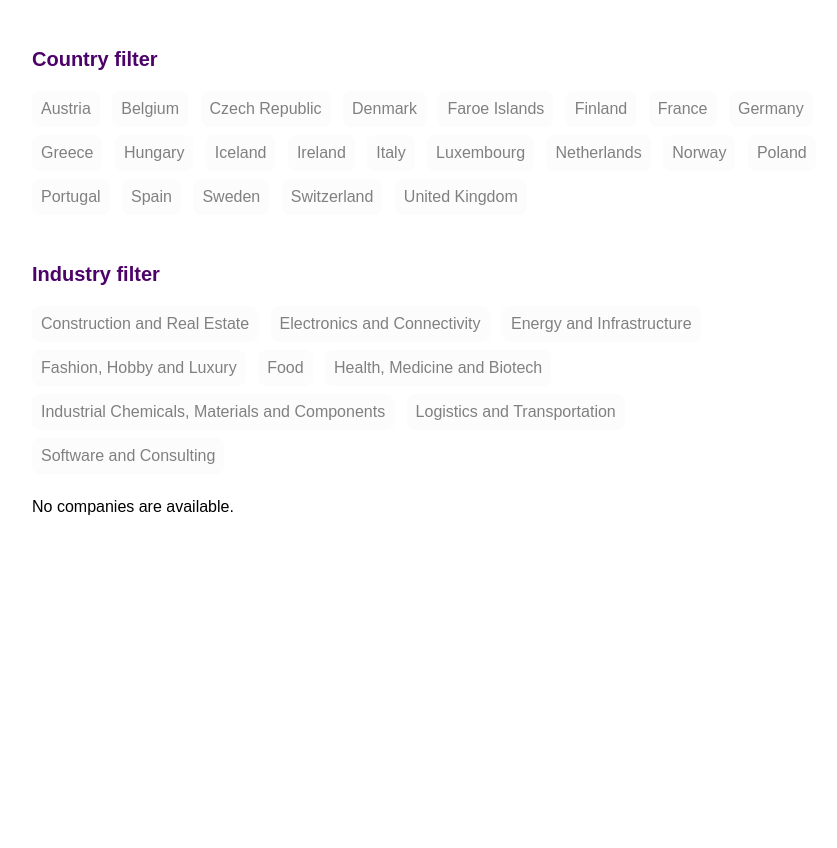
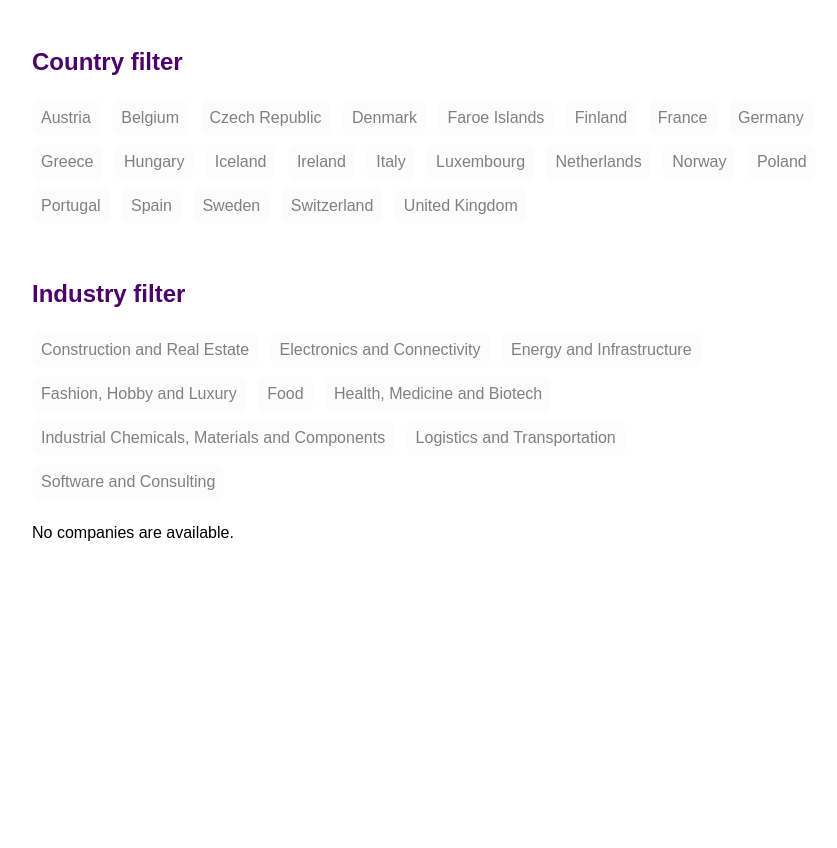
Before and after one commit to topaletti/gems, a Django app: page /database/ in a window 1280 px wide. Shown: the part 72-920 px from the top of the page, without its empty margins (208-1045 px from the left). Run offline with Django 3.2, Linux system fonts and the light colour scheme; data that the repository does not hold is empty.

Commit message:
minor css changes

```diff
--- a/app/templates/app/database.html
+++ b/app/templates/app/database.html
@@ -2,7 +2,7 @@
 
 {% block additional-css %}
 #content {margin:120px auto 80px auto;width:800px;max-width:90%;}
-h2 {margin-top:2em;margin-bottom:1em;color:var(--main-accent-color);font-size:125%;}
+h2 {margin-top:2em;margin-bottom:1em;color:var(--main-accent-color);font-size:150%;}
 ul {margin-bottom:2em;}
 li {margin-bottom:0.5em;}
 .filter-tag {display:inline-block;margin:0 0.5em 0.5em 0;padding:8px;border-radius:0.5em;border:1px solid var(--main-accent-color);cursor:pointer;}
@@ -10,10 +10,10 @@ li {margin-bottom:0.5em;}
 .active {background:var(--main-accent-color);color:white;}
 .company {margin:32px auto;padding:16px;background:white;box-shadow:var(--main-accent-color) 0px 0px 16px -8px;}
 .always-showing {display:flex;align-items:center;cursor:pointer;}
-.name {align-self:flex-start;font-size:1.25em;font-weight:bold;letter-spacing:-0.05em;color:var(--main-accent-color)}
-.description {align-self:center;margin-left:16px;margin-right:16px}
+.flag {}
+.name {margin-left:8px;font-size:125%;font-weight:bold;letter-spacing:-0.05em;color:var(--main-accent-color)}
+.description {margin-left:16px;margin-right:16px}
 .expand-symbol {align-self:flex-start;margin-left:auto;}
-.flag {align-self:flex-start;margin-right:8px;margin-top:4px;}
 .expandable {margin-top:16px;display:flex;flex-wrap:wrap;align-items:center;}
 .info {align-self:flex-start;width:360px}
 .label {font-weight:bold;}
```
